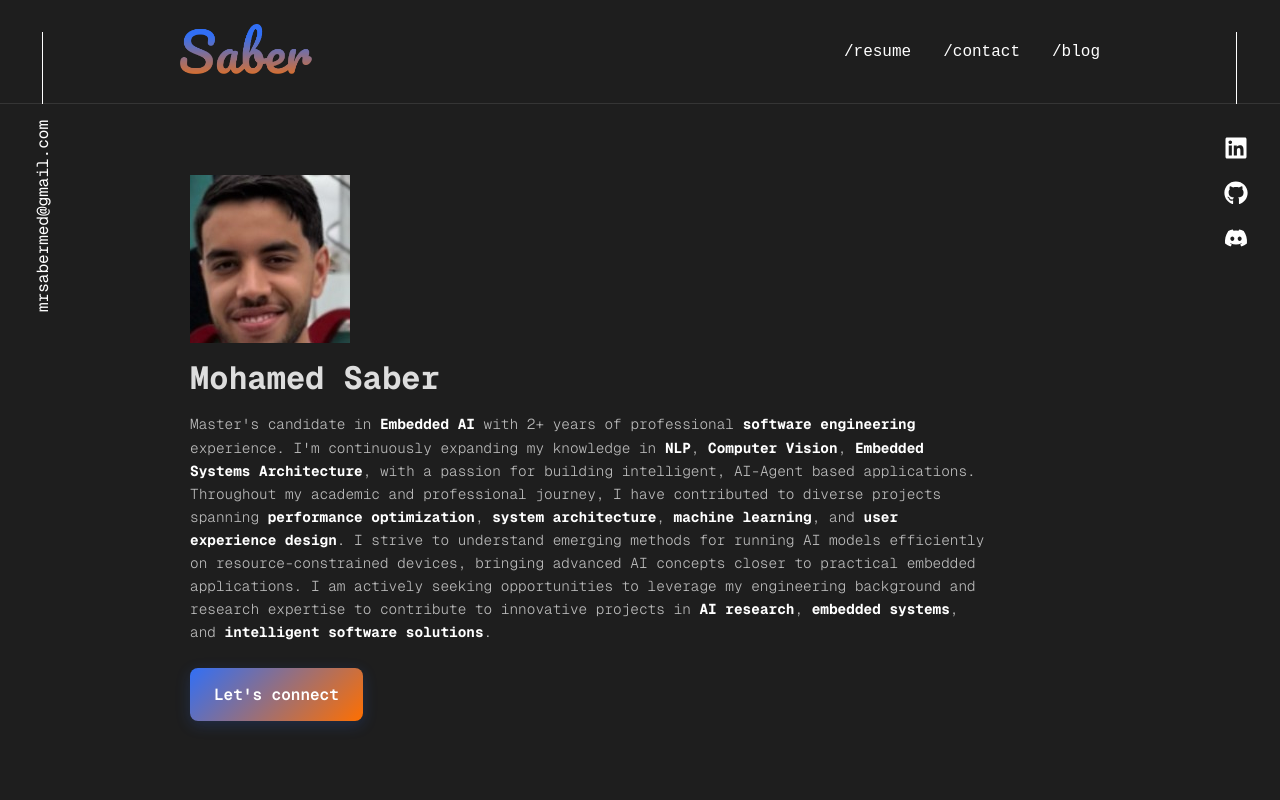
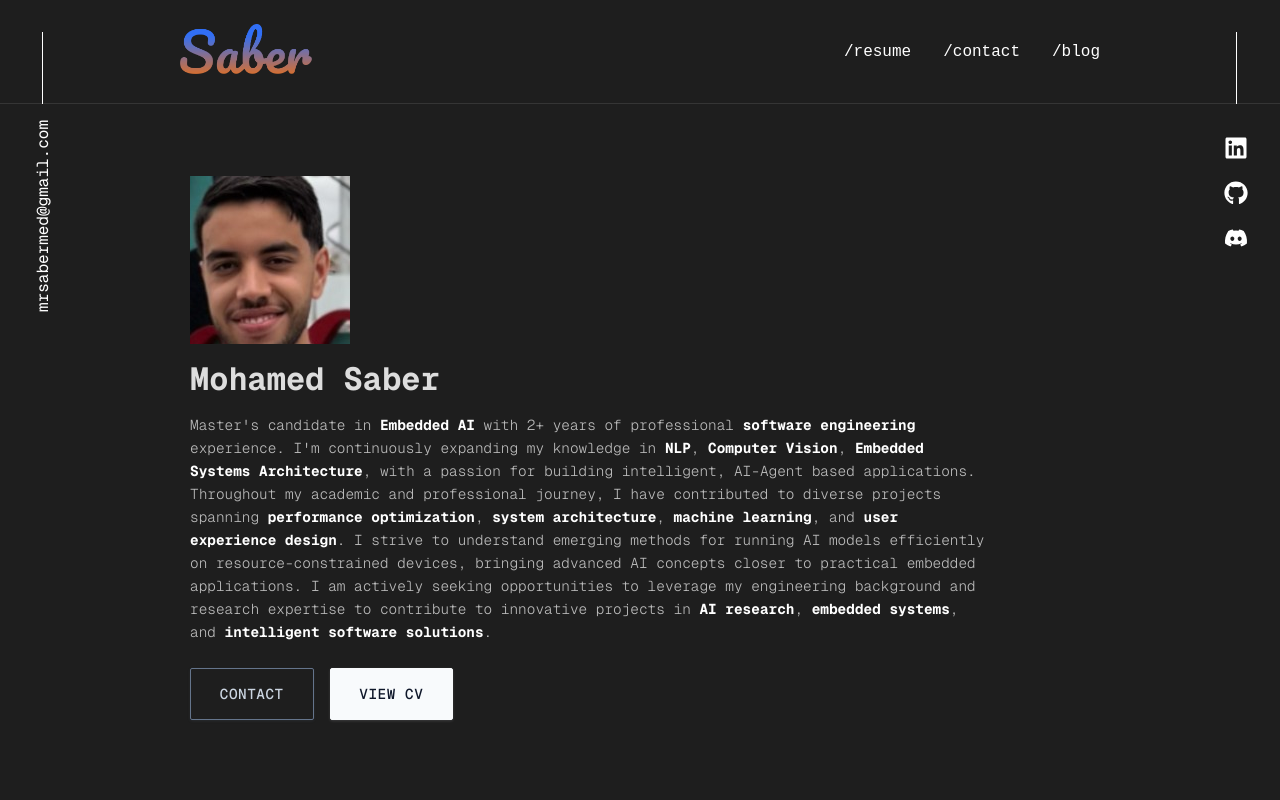
Before and after one commit to SABER-MOHAMED/msaber.tech, a Next.js app: page / in a window 1280 px wide. Shown: the top 800 px of the page. Built offline with nearby package versions, Linux system fonts and the light colour scheme; no server answers.

Commit message:
add resume link

```diff
--- a/src/components/hero/Hero.tsx
+++ b/src/components/hero/Hero.tsx
@@ -36,9 +36,17 @@ export default function Hero() {
         <span className="highlight">intelligent software solutions</span>.
       </p>
 
-      <a href="#contact" className="hero-button">
-        Let's connect
-      </a>
+      <div className="hero-buttons">
+        <a href="#contact" className="hero-button hero-button-secondary">
+          Contact
+        </a>
+        <a
+          href="/content/Mohamed-Saber-CV.pdf"
+          className="hero-button hero-button-primary"
+        >
+          View CV
+        </a>
+      </div>
     </section>
   );
 }
--- a/src/components/hero/hero.css
+++ b/src/components/hero/hero.css
@@ -33,27 +33,62 @@
   font-size: 0.9rem;
 }
 
+.hero-buttons {
+  display: flex;
+  gap: 1rem;
+  flex-wrap: wrap;
+}
+
 .hero-button {
   width: fit-content;
   display: inline-block;
-  padding: 1rem 1.5rem;
-  font-size: 1rem;
-  font-weight: 600;
-  color: white;
-  background: linear-gradient(135deg, #316ff6, #ff6f00);
-  border-radius: 8px;
+  padding: 1rem 1.8rem;
+  font-size: 0.9rem;
+  font-weight: 500;
+  border-radius: 2px;
   text-decoration: none;
-  transition: all 0.3s ease;
-  box-shadow: 0 4px 15px rgba(49, 111, 246, 0.2);
+  border: 1px solid transparent;
+  letter-spacing: 0.5px;
+  text-transform: uppercase;
+  cursor: pointer;
+  position: relative;
 }
 
-.hero-button:hover {
-  box-shadow: 0 4px 10px rgba(49, 111, 246, 0.3);
+.hero-button-primary {
+  background: #f8fafc;
+  color: #0f172a;
+  border: 1px solid #f8fafc;
+  box-shadow: 0 1px 3px rgba(248, 250, 252, 0.15);
+}
+
+.hero-button-primary:hover {
+  background: #e2e8f0;
+  border-color: #e2e8f0;
+  color: #0f172a;
+  box-shadow: 0 2px 6px rgba(248, 250, 252, 0.25);
+}
+
+.hero-button-secondary {
+  background: transparent;
+  border: 1px solid #64748b;
+  color: #cbd5e1;
+  box-shadow: 0 1px 3px rgba(100, 116, 139, 0.15);
+}
+
+.hero-button-secondary:hover {
+  background: #334155;
+  border-color: #475569;
+  color: #f1f5f9;
+  box-shadow: 0 2px 6px rgba(51, 65, 85, 0.25);
 }
 
 @media (max-width: 768px) {
   .hero {
     padding: 3rem 1rem;
+  }
+
+  .hero-buttons {
+    flex-direction: column;
   }
 
   .hero-button {
```
Also changed, not shown: 1 other file (tests, documents, lock files or other folders).
